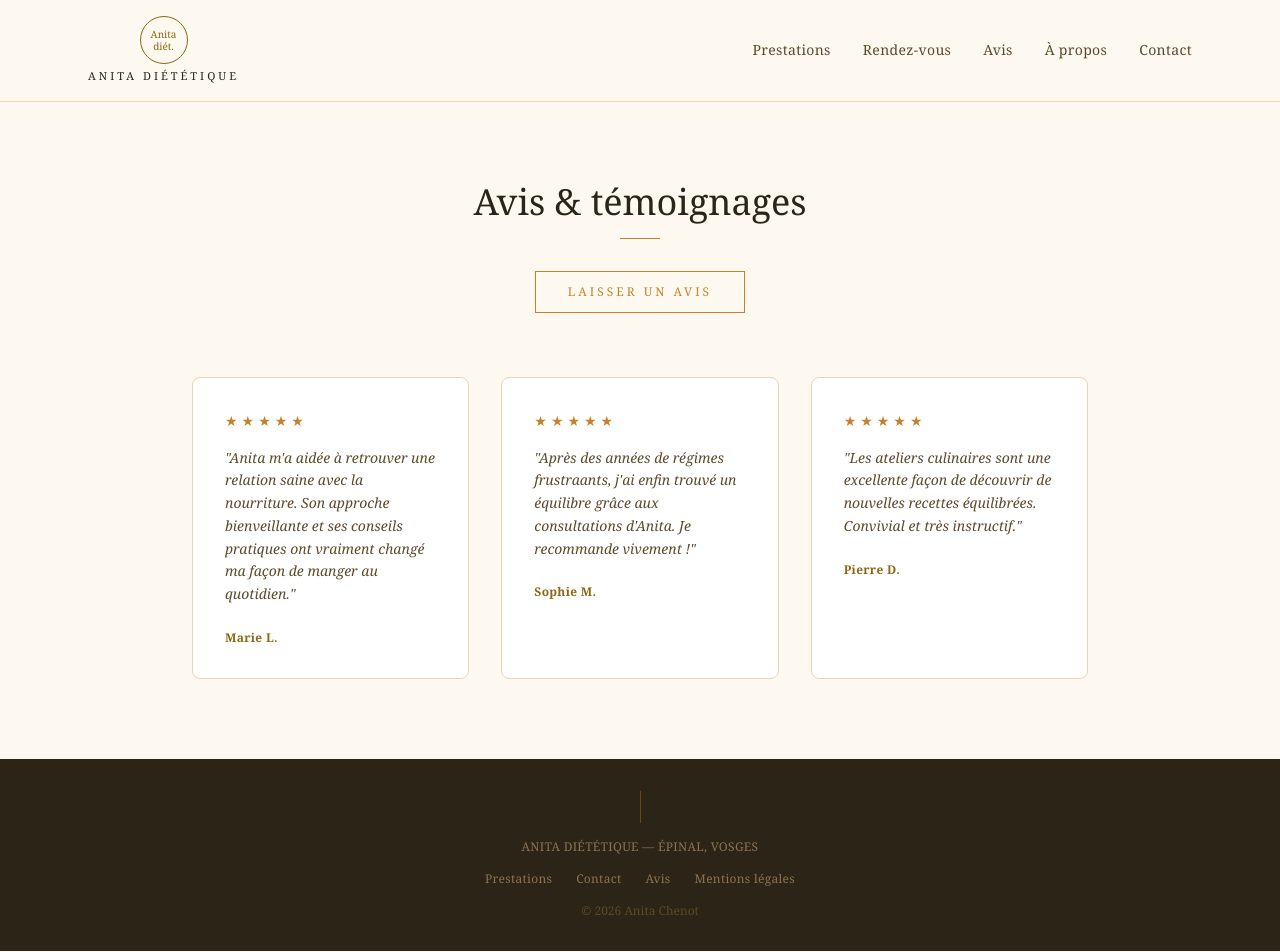
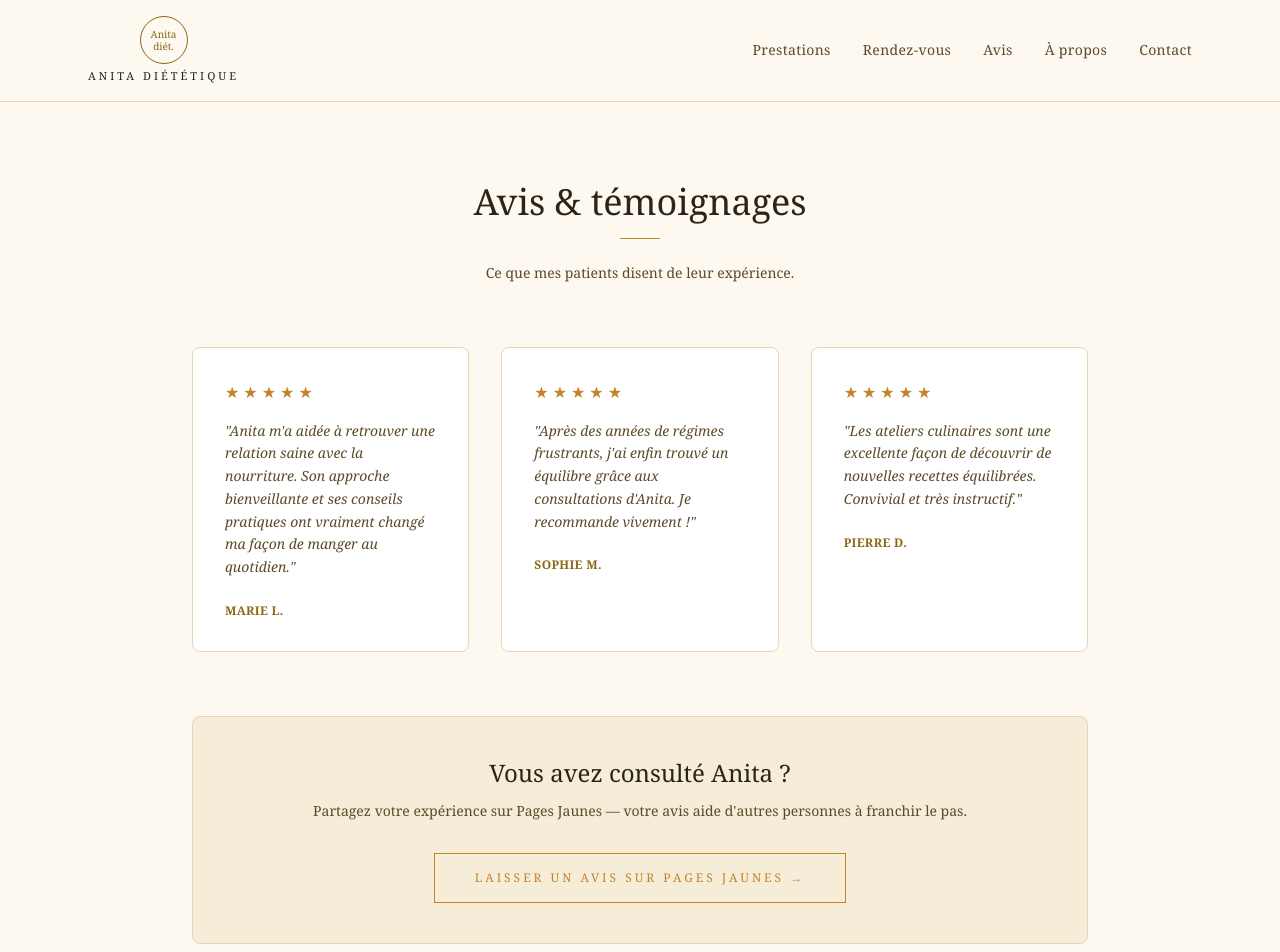
Before and after one commit to FrederickChenot/anita-chenot-nextjs, a Next.js app: page /avis in a window 1280 px wide. Shown: the top 952 px of the page. Built offline with nearby package versions, Linux system fonts and the light colour scheme; a web font is replaced by a local one.

Commit message:
fix: prestations en double, page avis avec bouton pages jaunes

```diff
--- a/app/avis/page.js
+++ b/app/avis/page.js
@@ -2,7 +2,7 @@ export const metadata = { title: "Avis & témoignages" };
 
 const AVIS = [
   { nom: "Marie L.", texte: "Anita m'a aidée à retrouver une relation saine avec la nourriture. Son approche bienveillante et ses conseils pratiques ont vraiment changé ma façon de manger au quotidien.", note: 5 },
-  { nom: "Sophie M.", texte: "Après des années de régimes frustraants, j'ai enfin trouvé un équilibre grâce aux consultations d'Anita. Je recommande vivement !", note: 5 },
+  { nom: "Sophie M.", texte: "Après des années de régimes frustrants, j'ai enfin trouvé un équilibre grâce aux consultations d'Anita. Je recommande vivement !", note: 5 },
   { nom: "Pierre D.", texte: "Les ateliers culinaires sont une excellente façon de découvrir de nouvelles recettes équilibrées. Convivial et très instructif.", note: 5 },
 ];
 
@@ -12,25 +12,39 @@ export default function AvisPage() {
       <div className="mx-auto max-w-4xl">
         <div className="text-center mb-16">
           <h1 className="font-[var(--font-playfair)] text-4xl text-[#2C2416] mb-4">Avis & témoignages</h1>
-          <div className="w-10 h-px bg-[#C4832A] mx-auto mb-8"/>
-          <a href="https://www.pagesjaunes.fr/contribution/votre-avis-reglemente/51410609?codeRubrique=58400300"
-            target="_blank" rel="noopener noreferrer"
-            className="inline-block font-[var(--font-lato)] text-xs tracking-[3px] uppercase border border-[#C4832A] text-[#C4832A] px-8 py-3 hover:bg-[#C4832A] hover:text-[#FDF8F0] transition-colors">
-            Laisser un avis
-          </a>
+          <div className="w-10 h-px bg-[#C4832A] mx-auto mb-6"/>
+          <p className="font-[var(--font-lato)] text-sm text-[#5C4A2A]">
+            Ce que mes patients disent de leur expérience.
+          </p>
         </div>
-        <div className="grid grid-cols-1 md:grid-cols-3 gap-8">
+
+        <div className="grid grid-cols-1 md:grid-cols-3 gap-8 mb-16">
           {AVIS.map(({ nom, texte, note }) => (
             <div key={nom} className="bg-white border border-[#E8D5B7] rounded-lg p-8">
               <div className="flex gap-1 mb-4">
                 {Array.from({length: note}).map((_, i) => (
-                  <span key={i} style={{fontSize: "14px", color: "#C4832A"}}>★</span>
+                  <span key={i} style={{fontSize: "16px", color: "#C4832A"}}>★</span>
                 ))}
               </div>
               <p className="font-[var(--font-lato)] text-sm text-[#5C4A2A] leading-relaxed mb-6 italic">"{texte}"</p>
-              <p className="font-[var(--font-lato)] text-xs tracking-wide text-[#8B6914] font-bold">{nom}</p>
+              <p className="font-[var(--font-lato)] text-xs tracking-wide text-[#8B6914] font-bold uppercase">{nom}</p>
             </div>
           ))}
+        </div>
+
+        <div className="bg-[#F5EDD8] border border-[#E8D5B7] rounded-lg p-10 text-center">
+          <h2 className="font-[var(--font-playfair)] text-2xl text-[#2C2416] mb-3">Vous avez consulté Anita ?</h2>
+          <p className="font-[var(--font-lato)] text-sm text-[#5C4A2A] mb-8">
+            Partagez votre expérience sur Pages Jaunes — votre avis aide d'autres personnes à franchir le pas.
+          </p>
+          <a
+            href="https://www.pagesjaunes.fr/contribution/votre-avis-reglemente/51410609?codeRubrique=58400300"
+            target="_blank"
+            rel="noopener noreferrer"
+            className="inline-block font-[var(--font-lato)] text-xs tracking-[3px] uppercase border border-[#C4832A] text-[#C4832A] px-10 py-4 hover:bg-[#C4832A] hover:text-[#FDF8F0] transition-colors"
+          >
+            Laisser un avis sur Pages Jaunes →
+          </a>
         </div>
       </div>
     </main>
--- a/app/prestations/page.js
+++ b/app/prestations/page.js
@@ -17,16 +17,16 @@ export default async function PrestationsPage() {
           <h1 className="font-[var(--font-playfair)] text-4xl text-[#2C2416] mt-3 mb-4">Mes prestations</h1>
           <div className="w-10 h-px bg-[#C4832A] mx-auto"/>
         </div>
-        <div className="space-y-12">
+        <div className="space-y-16">
           {prestations.map((p, i) => (
-            <div key={p.id} className={`flex flex-col ${i % 2 === 0 ? "md:flex-row" : "md:flex-row-reverse"} gap-10 items-center`}>
+            <div key={p.id} className={`flex flex-col ${i % 2 === 0 ? "md:flex-row" : "md:flex-row-reverse"} gap-12 items-center border-b border-[#E8D5B7] pb-16 last:border-0`}>
               {p.img && (
-                <div className="w-full md:w-2/5 rounded-lg overflow-hidden">
-                  <img src={p.img} alt={p.title} className="w-full h-64 object-cover hover:scale-105 transition-transform duration-500"/>
+                <div className="w-full md:w-2/5 rounded-lg overflow-hidden flex-shrink-0">
+                  <img src={p.img} alt={p.title} className="w-full h-72 object-cover hover:scale-105 transition-transform duration-500"/>
                 </div>
               )}
-              <div className="flex-1">
-                <h2 className="font-[var(--font-playfair)] text-2xl text-[#2C2416] mb-4 capitalize">{p.title}</h2>
+              <div className="flex-1 min-w-0">
+                <h2 className="font-[var(--font-playfair)] text-2xl text-[#2C2416] mb-3 capitalize">{p.title}</h2>
                 <div className="w-8 h-px bg-[#C4832A] mb-4"/>
                 <p className="font-[var(--font-lato)] text-sm text-[#5C4A2A] leading-relaxed mb-6">{p.description}</p>
                 <p className="font-[var(--font-lato)] text-lg font-bold text-[#C4832A]">{p.prix}</p>
```
